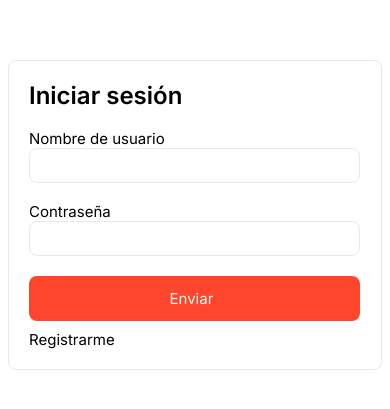
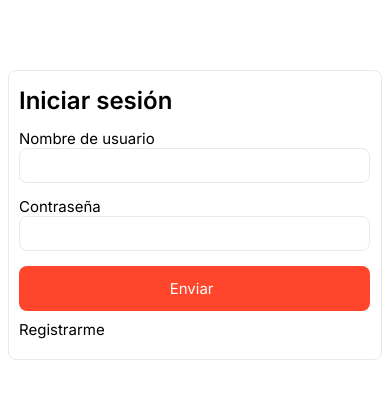
Before and after one commit to LuisGerezM/GoScrum, a React (Create React App) app: page /login in a window 390 px wide. Shown: the part 215-624 px from the top of the page. Built offline with nearby package versions, Linux system fonts and the light colour scheme; no server answers.

Commit message:
agregando detalles en Auth

```diff
--- a/src/App.js
+++ b/src/App.js
@@ -42,9 +42,9 @@ export const App = () => {
           path="/"
           element={
             <RequireAuth>
-              {/* <motion.div className="page" initial="out" animate="in" exit="out" variants={pageTransition}> */}
+              <motion.div className="page" initial="out" animate="in" exit="out" variants={pageTransition}>
               <Tasks pageTransition={pageTransition} />
-              {/* </motion.div> */}
+              </motion.div>
             </RequireAuth>
           }
         />
--- a/src/redux/store/actions/userActions.js
+++ b/src/redux/store/actions/userActions.js
@@ -23,7 +23,7 @@ export const userFailure = (error) => ({
 })
 
 export const resetUserNotification = () => ({
-  type: TYPES.RESET_USER_NOTIFICATION,
+  type: TYPES.RESET_NOTIFICATION,
 })
 
 export const loginUser = (authDataUser) => async (dispatch) => {
--- a/src/redux/store/reducers/userReducer.js
+++ b/src/redux/store/reducers/userReducer.js
@@ -8,7 +8,7 @@ const initialUserState = {
   success_request: false,
 }
 
-const { REQUEST, SUCCESS, FAILURE, RESET_USER_NOTIFICATION } = TYPES
+const { REQUEST, SUCCESS, FAILURE, RESET_NOTIFICATION } = TYPES
 
 export const userReducer = (state = initialUserState, action) => {
   switch (action.type) {
@@ -32,7 +32,7 @@ export const userReducer = (state = initialUserState, action) => {
       // console.log("case FAILURE")
       return { loadingUser: false, user: [], error: action.payload, status_code: "", success_request: false }
 
-    case RESET_USER_NOTIFICATION:
+    case RESET_NOTIFICATION:
       // console.log("---->>>>> case SUCCESS - state", state)
       // console.log("RESET_USER_NOTIFICATION --> RETURNNNN --> ", { ...initialUserState, user: state.user })
       return { ...initialUserState, user: state.user }
--- a/src/redux/store/types/types.js
+++ b/src/redux/store/types/types.js
@@ -1,6 +1,6 @@
 export const TYPES = {
-  REQUEST: "USER_REQUEST",
-  SUCCESS: "USER_SUCCESS",
-  FAILURE: "USER_FAILURE",
-  RESET_USER_NOTIFICATION: "RESET_USER_NOTIFICATION",
+  REQUEST: "REQUEST",
+  SUCCESS: "SUCCESS",
+  FAILURE: "FAILURE",
+  RESET_NOTIFICATION: "RESET_NOTIFICATION",
 }
--- a/src/views/Auth/Auth.styles.css
+++ b/src/views/Auth/Auth.styles.css
@@ -25,7 +25,7 @@
   flex-wrap: wrap;
   justify-content: center;
   flex-direction: column;
-  padding: 20px 0 0 20px;
+  padding: 20px 13px 0 20px;
 }
 
 .auth > form > div > div.title {
@@ -37,14 +37,15 @@
 }
 
 .auth input {
-  width: 401px;
+  width: 388px;
   height: 31px;
+  padding-left: 10px;
   border: var(--global-border);
   border-radius: var(--global-radius);
 }
 
 .auth button {
-  width: 406px;
+  width: 402px;
   height: 45px;
   cursor: pointer;
   transition: all 0.3s ease-out;
@@ -77,6 +78,11 @@
   color: var(--global-dark);
 }
 
+.auth input:focus,
+.auth select:focus {
+  outline: 2px solid var(--global-blue-color);
+}
+
 .auth input.error,
 .auth select.error {
   border: 1px solid var(--global-primary-color);
@@ -91,7 +97,7 @@
 
 /* switch  */
 .MuiFormControlLabel-root.MuiFormControlLabel-labelPlacementEnd.css-j204z7-MuiFormControlLabel-root {
-  padding-left: 20px;
+  padding: 20px 0 0 20px;
 }
 
 /* switch shadow ball off  */
@@ -137,19 +143,26 @@
     padding-right: 0px;
   }
 
+  .auth > form > div > div {
+    /* padding: 15px 10px 0 10px; */
+    padding: 15px 0 0 10px;
+  }
+
   .auth > form,
   .auth > form > div:first-child {
     width: 100%;
   }
 
-  .auth input,
+  .auth input{
+    width: 93%;
+  }
+
   .auth select {
-    width: 93%;
-    padding-left: 0;
+    width: 97%;
   }
 
   .auth button {
-    width: 94%;
+    width: 97%;
     padding-left: 0;
   }
 }
```
